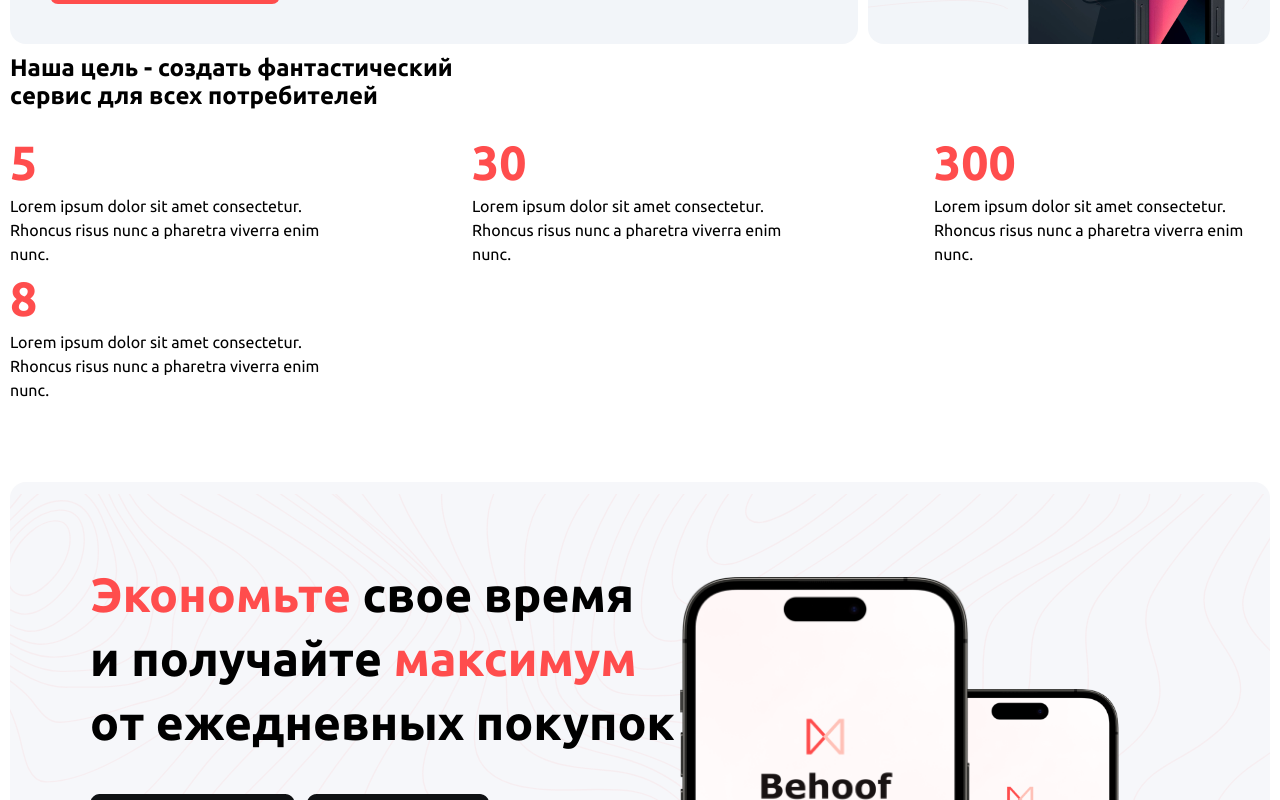
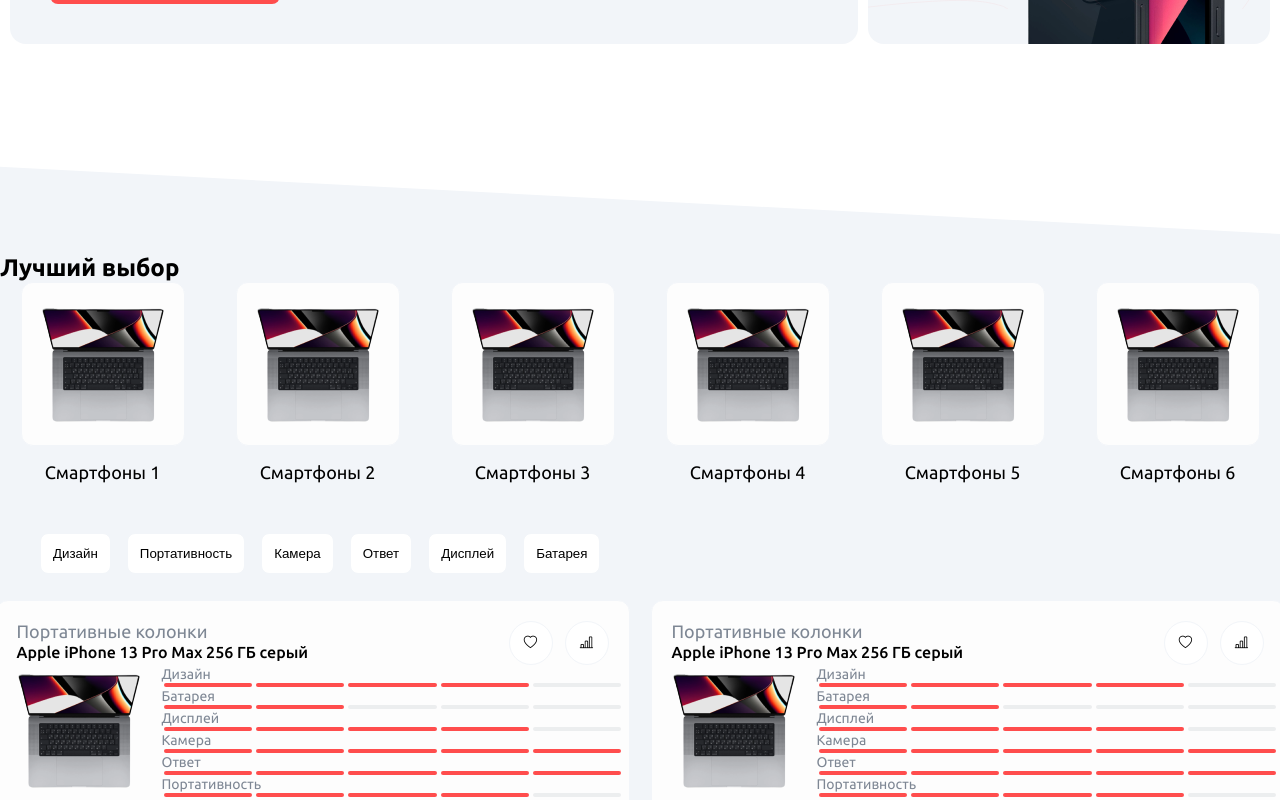
Before and after one commit to roziqov1011/Behoof, a React (Create React App) app: page / in a window 1280 px wide. Shown: the part 440-1240 px from the top of the page. Built offline with nearby package versions, Linux system fonts and the light colour scheme.

Commit message:
add madia

```diff
--- a/src/pages/Home/Home.jsx
+++ b/src/pages/Home/Home.jsx
@@ -10,7 +10,7 @@
   return (
     <div>
       <Hero/>
-      {/* <Choice/> */}
+      <Choice/>
       <OurGoal/>
       <Social/>
       <New/>
```
